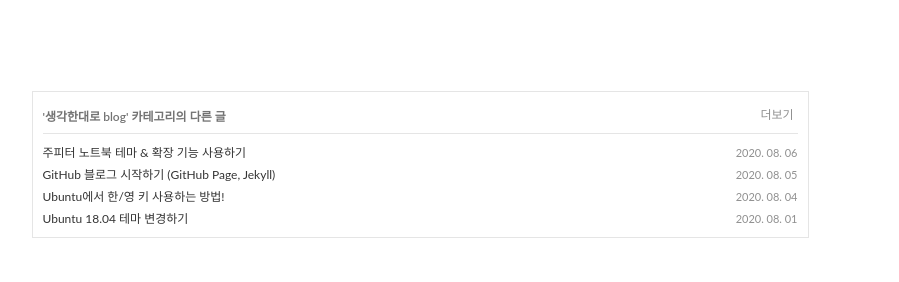
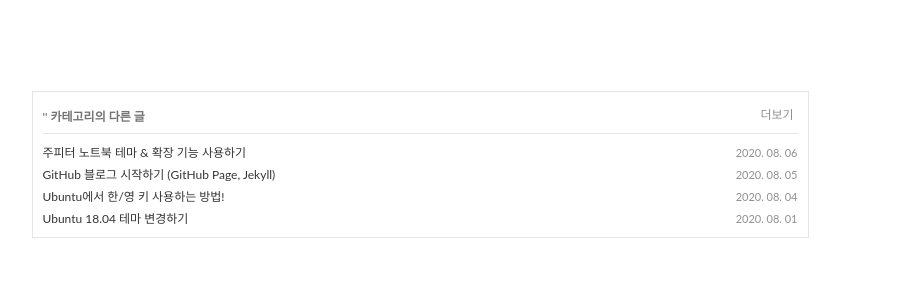
Before and after one commit to PEBpung/PEBpung.github.io, a Jekyll site: the page built from _posts/2020-08-04-ubuntu-hangle-setting.md, in a window 1280 px wide and 900 px high, scrolled down 5372 px. Shown: the part 481-763 px from the top of the window, without its empty margins (220-1119 px from the left). Built offline with Jekyll 4.4.1, drawn with Linux system fonts in a browser that asks for light colours; nearby versions of some CDN libraries; some web fonts are replaced; comment, search, counter and statistics services are not loaded.

Commit message:
[revise] post category title

```diff
--- a/_layouts/post.html
+++ b/_layouts/post.html
@@ -22,7 +22,7 @@ layout: page
 <!-- Category -->
 <div class="more-posts">
   <div class="more-category">
-    <h4>'생각한대로 blog' 카테고리의 다른 글</h4>
+    <h4>'{{ post.categories }}' 카테고리의 다른 글</h4>
     <a href="{{ site.url }}/tags" class="more-button">더보기</a>
   </div>
   <table>
```
